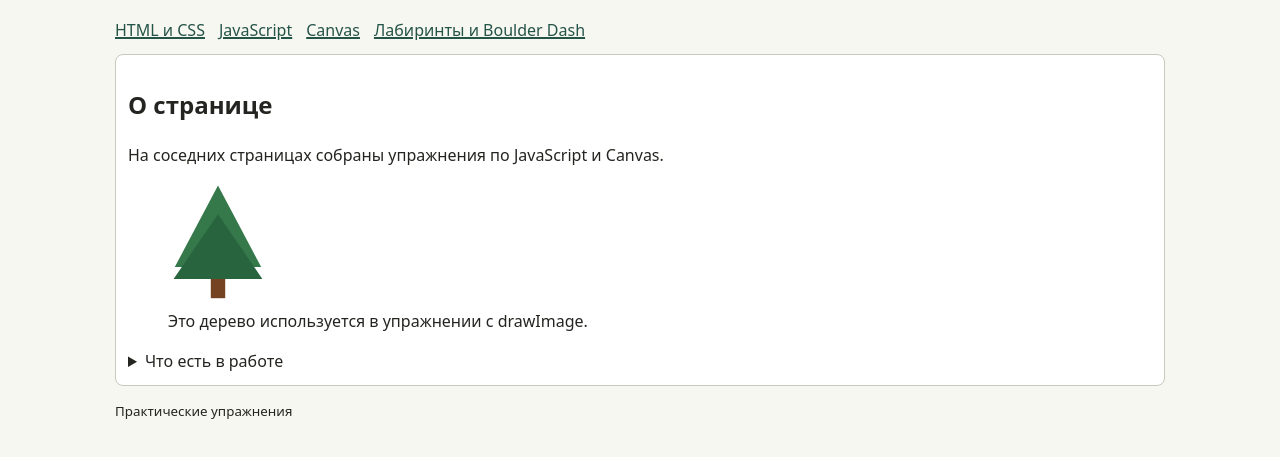
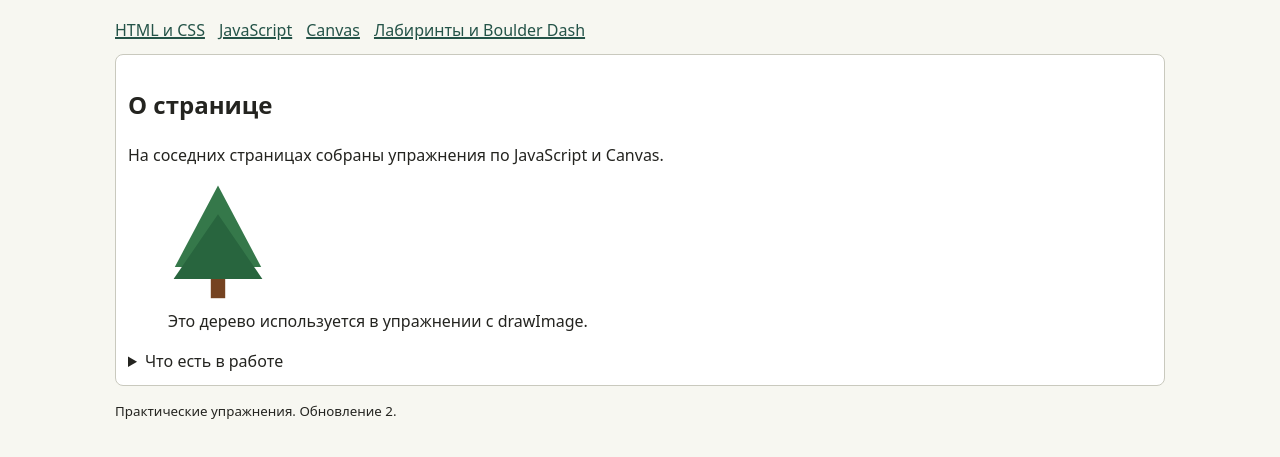
Before and after one commit to teterintiv/hosting-practice, a plain HTML site: page index.html in a window 1280 px wide. Shown: the part 75-532 px from the top of the page. Drawn offline with Linux system fonts and the light colour scheme.

Commit message:
Проверка автоматического обновления сайта

```diff
--- a/index.html
+++ b/index.html
@@ -9,6 +9,6 @@
 <details><summary>Что есть в работе</summary><ul><li>Анимация</li><li>Таблица</li><li>Игры на Canvas</li></ul></details>
 </article>
 </main>
-<footer><small>Практические упражнения</small></footer>
+<footer><small>Практические упражнения. Обновление 2.</small></footer>
 </body>
 </html>
```
